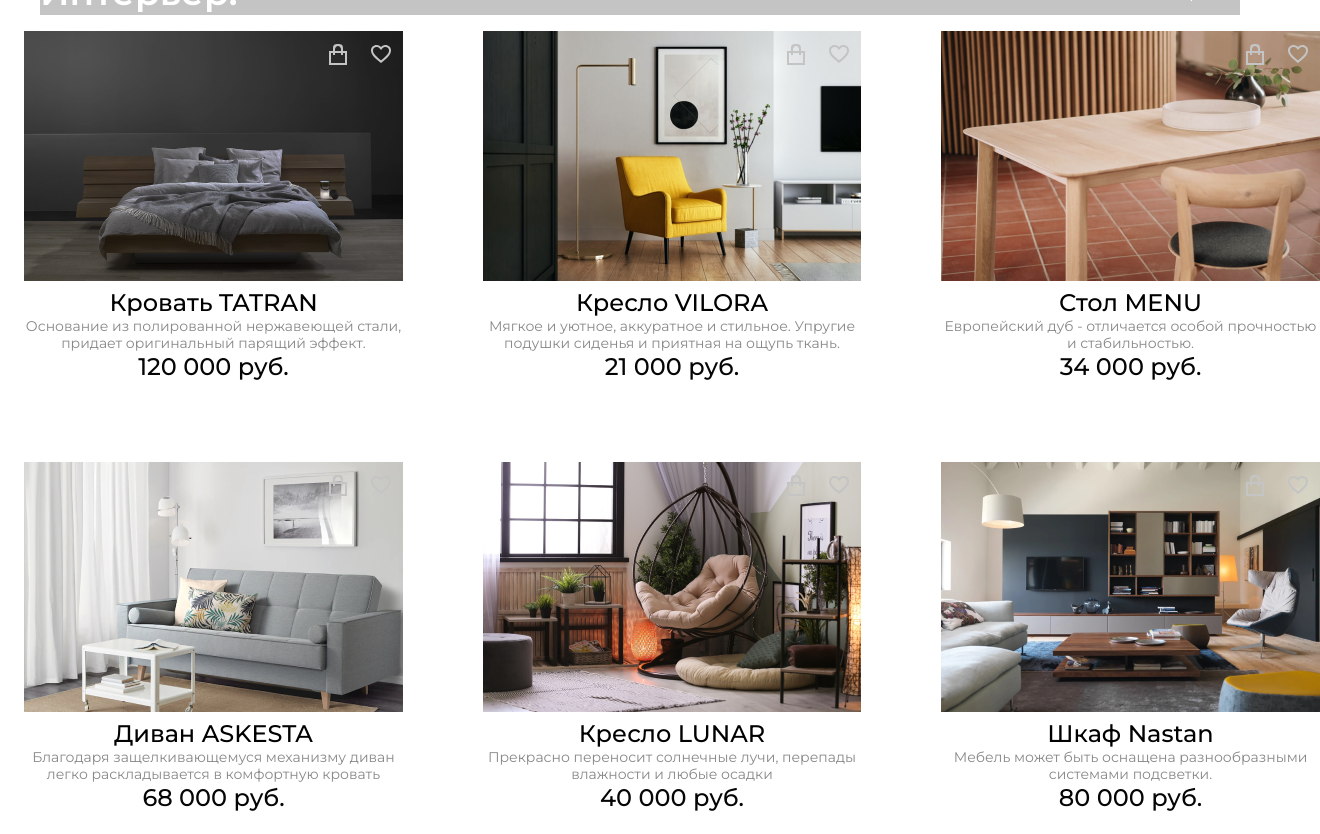
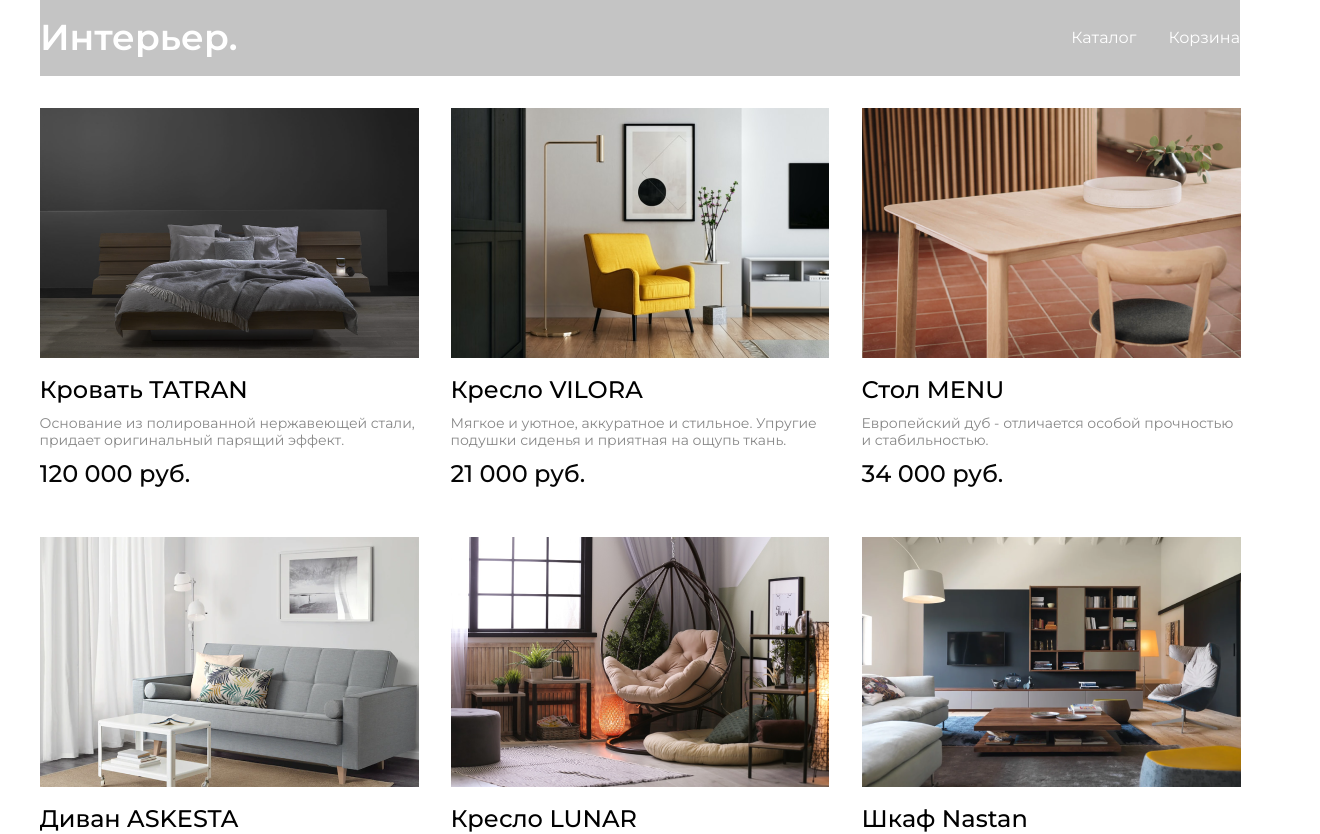
Before and after one commit to bmangust/skypro, a React (Create React App) app: page /cart in a window 1280 px wide. Shown: the top 834 px of the page, 1320 px wide, since content can reach past the window. Built offline with nearby package versions, Linux system fonts and the light colour scheme.

Commit message:
fixed Catalog styling

```diff
--- a/src/components/CatalogItem/CatalogItem.scss
+++ b/src/components/CatalogItem/CatalogItem.scss
@@ -8,10 +8,14 @@
   font-weight: 500;
   font-size: 24px;
   line-height: 30px;
-  display: inline-block;
+  max-width: 379px;
 
-  .img {
+  .img-container {
     position: relative;
+
+    img {
+      width: 100%;
+    }
   }
 
   .title {
@@ -23,6 +27,7 @@
     font-size: 14px;
     line-height: 17px;
     font-weight: 400;
+    text-align: start;
   }
 
   .price {
@@ -36,6 +41,7 @@
     width: 68px;
     display: flex;
     justify-content: space-between;
+    opacity: 0;
   }
 
   .icon path {
@@ -54,4 +60,10 @@
       fill: white;
     }
   }
+
+  .img-container:hover {
+    .icon-container {
+      opacity: 1;
+    }
+  }
 }
--- a/src/components/CatalogItem/CatalogItem.tsx
+++ b/src/components/CatalogItem/CatalogItem.tsx
@@ -24,7 +24,7 @@ const CatalogItem = ({ img, title, description, price, isFavorite }: Item) => {
 
   return (
     <div className="item">
-      <div className="img">
+      <div className="img-container">
         <img src={img} alt={`${title}`} />
         <div className="icon-container">
           <button className="button icon" onClick={handleCartClick}>
--- a/src/layout/Layout/Layout.scss
+++ b/src/layout/Layout/Layout.scss
@@ -2,7 +2,6 @@
 
 .page {
   width: 100vw;
-  height: 100vh;
   display: flex;
   flex-direction: column;
   justify-content: center;
@@ -10,7 +9,6 @@
 }
 
 .content {
-  padding: 16px;
   flex-grow: 1;
 }
 
--- a/src/pages/Catalog/Catalog.scss
+++ b/src/pages/Catalog/Catalog.scss
@@ -5,16 +5,16 @@
   grid-template-columns: 1fr;
   grid-auto-flow: row;
   justify-items: center;
-  gap: 5rem;
-  max-width: 100vw;
+  gap: 48px 32px;
   padding: 16px;
+  overflow-y: scroll;
 }
 
 @media (min-width: $phone_width) {
   .catalog {
+    padding: 0;
+    padding-top: 32px;
     grid-template-columns: repeat(2, 1fr);
-    max-width: 100vw;
-    padding: 0 24px;
   }
 }
 
```
